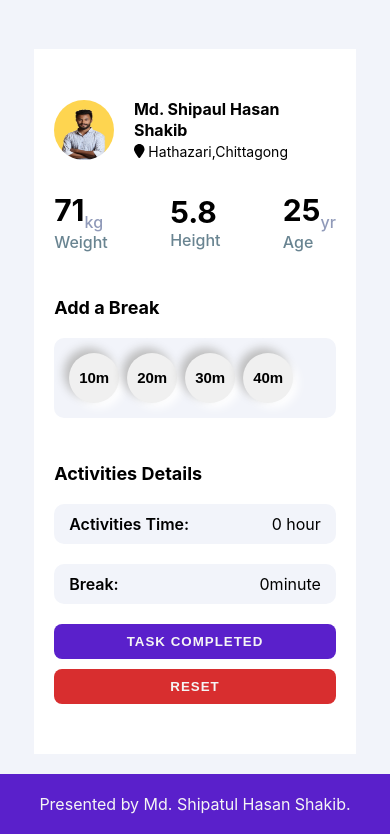
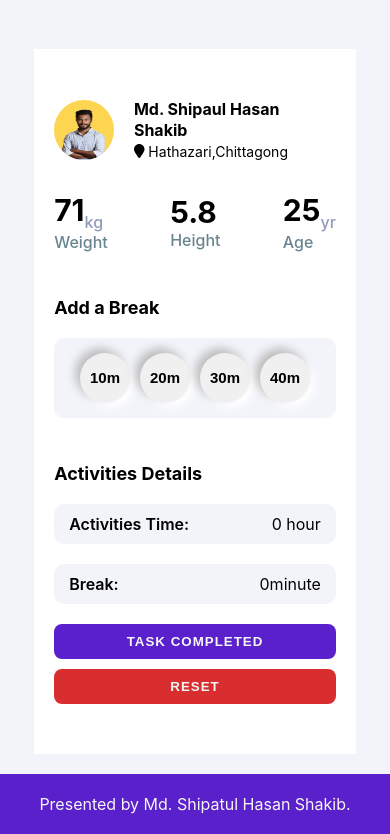
Before and after one commit to shipatulhasan/daily-activities, a React (Create React App) app: page / in a window 390 px wide. Shown: the part 3417-4251 px from the top of the page. Built offline with nearby package versions, Linux system fonts and the light colour scheme.

Commit message:
responsive updated

```diff
--- a/src/components/Break/Break.css
+++ b/src/components/Break/Break.css
@@ -1,7 +1,16 @@
+.break-btn{
+
+    display: flex;
+    flex-flow: wrap row;
+    gap: 12px;
+    justify-content: center;
+
+}
+
+
 .break-btn button {
     width: 50px;
     height: 50px;
-    margin-right: 10px;
     border: none;
     color: #000;
     font-size: 15px;
@@ -18,12 +27,12 @@
 }
 
 @media (max-width: 767.98px) {
-    .break-btn button {
-        margin-right: 8px;
+    .break-btn{
+        gap: 10px;
     }
 }
 @media (min-width: 768px) and (max-width: 991.98px){
-    .break-btn button {
-        margin: 8px;
+    .break-btn{
+        justify-content: start;
     }
 }
```
